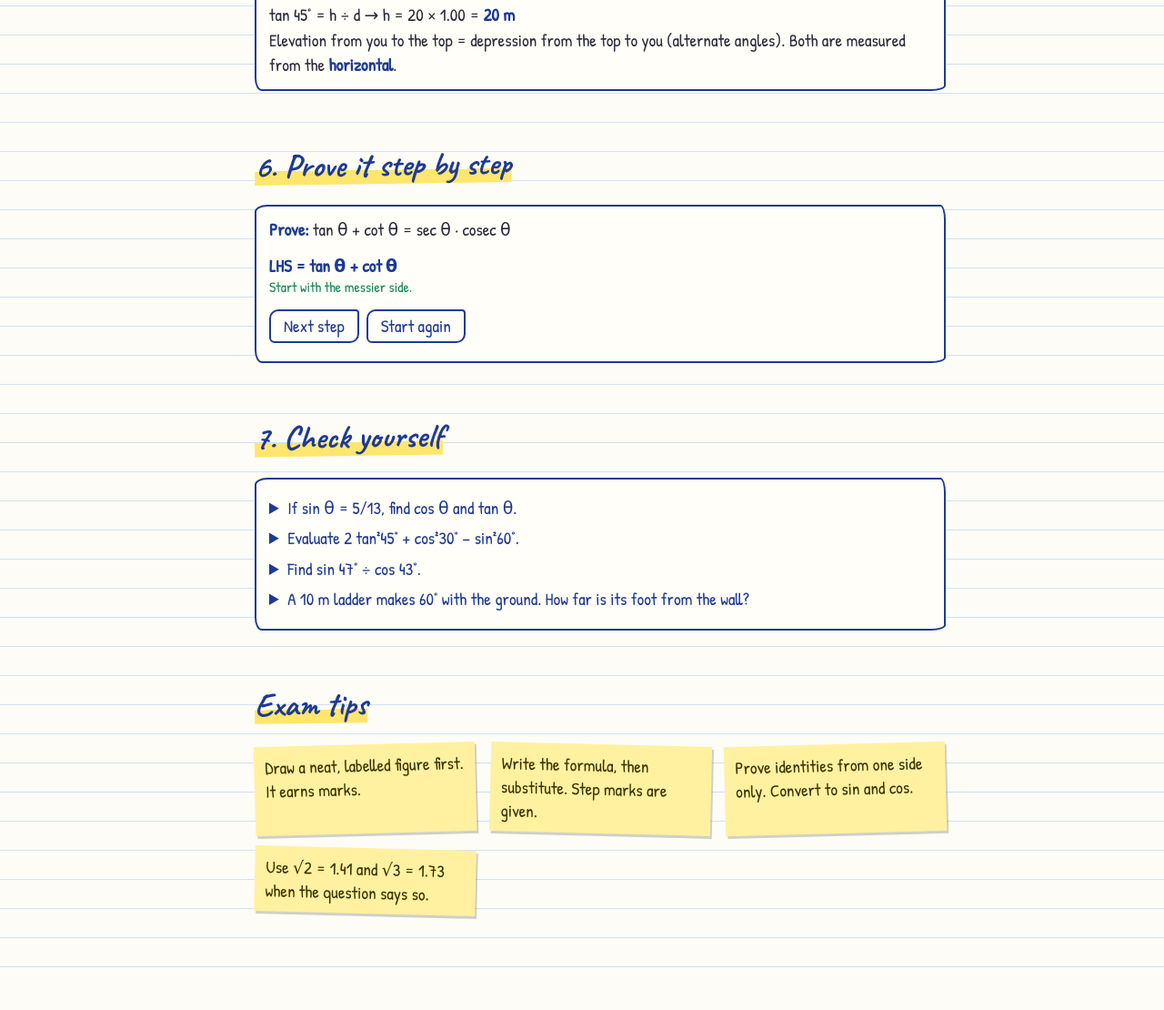
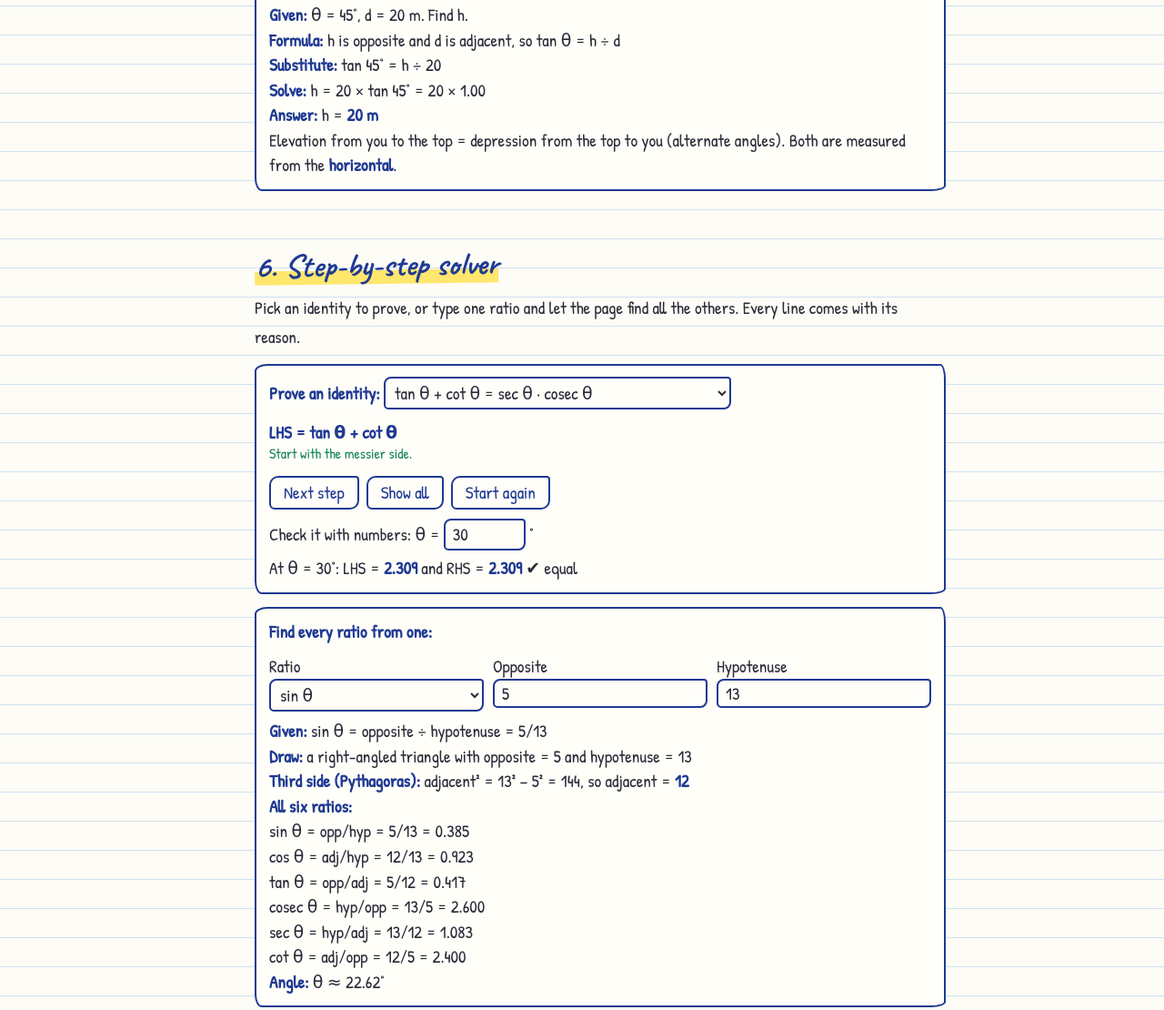
Before and after one commit to pramod19415-ai/SSC_things, a plain HTML site: page index.html in a window 1280 px wide. Shown: the part 3961-5071 px from the top of the page at 91% size. Before the commit the page ends 5029 px from the top, so only its background shows below. Drawn offline with Linux system fonts and the light colour scheme.

Commit message:
Add files via upload

```diff
--- a/index.html
+++ b/index.html
@@ -32,14 +32,14 @@ th{color:var(--ink)}
 td button{width:100%;border:0;border-radius:0;background:transparent;padding:4px 2px;color:var(--ink)}
 td button.q{background:var(--hl);color:var(--tx)}
 .pf li{opacity:0;max-height:0;overflow:hidden;transition:.3s}
-.pf li.s{opacity:1;max-height:90px}
+.pf li.s{opacity:1;max-height:220px}
 .pf{list-style:none;padding:0;margin:8px 0}
 .pf small{display:block;color:var(--adj);line-height:20px;margin-bottom:6px}
 details{margin:6px 0}summary{cursor:pointer;color:var(--ink)}
 .notes{display:grid;grid-template-columns:repeat(auto-fit,minmax(190px,1fr));gap:16px;margin-top:14px}
 .notes p{background:var(--note);color:var(--nt);padding:10px 12px;margin:0;line-height:26px;box-shadow:2px 3px 0 rgba(0,0,0,.18);transform:rotate(-1.5deg)}
 .notes p:nth-child(even){transform:rotate(1.4deg)}
-.io{display:grid;grid-template-columns:repeat(3,1fr);gap:10px;margin:8px 0}.io label{line-height:24px}input[type=number]{font:inherit;width:100%;box-sizing:border-box;color:var(--tx);background:var(--card);border:2px solid var(--ink);border-radius:8px 4px 8px 5px;padding:2px 8px;margin-top:2px}input[readonly]{background:var(--hl);color:var(--tx);font-weight:bold}
+.io{display:grid;grid-template-columns:repeat(3,1fr);gap:10px;margin:8px 0}.io label{line-height:24px}input[type=number]{font:inherit;width:100%;box-sizing:border-box;color:var(--tx);background:var(--card);border:2px solid var(--ink);border-radius:8px 4px 8px 5px;padding:2px 8px;margin-top:2px}input[readonly]{background:var(--hl);color:var(--tx);font-weight:bold}select{font:inherit;color:var(--tx);background:var(--card);border:2px solid var(--ink);border-radius:8px 4px 8px 5px;padding:2px 6px;max-width:100%}.io select{width:100%;margin-top:2px}
 @media(max-width:520px){body{font-size:18px}main{padding-left:50px}h1{font-size:46px}.io{grid-template-columns:1fr}}
 </style></head><body><main>
 <h1>Trigonometry, made easy</h1>
@@ -98,9 +98,14 @@ details{margin:6px 0}summary{cursor:pointer;color:var(--ink)}
 <p id="hr" style="margin:6px 0 0" aria-live="polite"></p>
 <p style="margin:0">Elevation from you to the top = depression from the top to you (alternate angles). Both are measured from the <b>horizontal</b>.</p></div>
 
-<h2>6. Prove it step by step</h2>
-<div class="card"><p><b>Prove:</b> tan θ + cot θ = sec θ · cosec θ</p>
-<ol class="pf" id="pf"></ol><div class="btns"><button id="pn">Next step</button><button id="pr">Start again</button></div></div>
+<h2>6. Step-by-step solver</h2>
+<p>Pick an identity to prove, or type one ratio and let the page find all the others. Every line comes with its reason.</p>
+<div class="card"><p><b>Prove an identity:</b> <select id="ids" aria-label="Identity"></select></p>
+<ol class="pf" id="pf"></ol><div class="btns"><button id="pn">Next step</button><button id="pa">Show all</button><button id="pr">Start again</button></div>
+<label>Check it with numbers: θ = <input id="ck" type="number" min="1" max="89" step="any" value="30" inputmode="decimal" style="width:90px"> °</label><p id="cr" style="margin:6px 0 0"></p></div>
+<div class="card"><p><b>Find every ratio from one:</b></p>
+<div class="io"><label>Ratio<select id="rk"><option value="sin">sin θ</option><option value="cos">cos θ</option><option value="tan">tan θ</option></select></label><label id="l1">Opposite<input id="r1" type="number" min="0" step="any" value="5" inputmode="decimal"></label><label id="l2">Hypotenuse<input id="r2" type="number" min="0" step="any" value="13" inputmode="decimal"></label></div>
+<p id="rs" aria-live="polite" style="margin:6px 0 0"></p></div>
 
 <h2>7. Check yourself</h2>
 <div class="card">
@@ -150,13 +155,34 @@ $('ea').setAttribute('d',`M${40+q} 250A${q} ${q} 0 0 0 ${40+q*Math.cos(a)} ${250
 L('dl',[x,y],[Math.max(2,x-60),y]);$('da').setAttribute('d',`M${x-q} ${y}A${q} ${q} 0 0 0 ${x-q*Math.cos(a)} ${y+q*Math.sin(a)}`);
 const z=$('dp').checked?'':'none';$('dg').style.display=z;$('dt').style.display=z;P('dt',Math.max(4,x-110),y-8);
 P('dd',(40+x)/2,268);$('dd').textContent=`d = ${fx(d)} m`;P('hh2',x-8,(250+y)/2);$('hh2').textContent=`h = ${fx(h)} m`;
-r.innerHTML=md=='h'?`tan ${fx(t)}° = h ÷ d → h = ${fx(d)} × ${tn} = <b>${fx(h)} m</b>`:md=='d'?`tan ${fx(t)}° = h ÷ d → d = ${fx(h)} ÷ ${tn} = <b>${fx(d)} m</b>`:`tan θ = h ÷ d = ${fx(h)} ÷ ${fx(d)} = ${tn} → θ = <b>${fx(t)}°</b>`}
+const ex={30:'1/√3 = ',60:'√3 = '}[fx(t)]||'',tx=ex+tn,J=l=>l.map(x=>`<b>${x[0]}:</b> ${x[1]}`).join('<br>'),F=['Formula','h is opposite and d is adjacent, so tan θ = h ÷ d'];
+r.innerHTML=J(md=='h'?[['Given',`θ = ${fx(t)}°, d = ${fx(d)} m. Find h.`],F,['Substitute',`tan ${fx(t)}° = h ÷ ${fx(d)}`],['Solve',`h = ${fx(d)} × tan ${fx(t)}° = ${fx(d)} × ${tx}`],['Answer',`h = <b>${fx(h)} m</b>`]]:md=='d'?[['Given',`θ = ${fx(t)}°, h = ${fx(h)} m. Find d.`],F,['Substitute',`tan ${fx(t)}° = ${fx(h)} ÷ d`],['Solve',`d = ${fx(h)} ÷ tan ${fx(t)}° = ${fx(h)} ÷ ${tx}`],['Answer',`d = <b>${fx(d)} m</b>`]]:[['Given',`h = ${fx(h)} m, d = ${fx(d)} m. Find θ.`],F,['Substitute',`tan θ = ${fx(h)} ÷ ${fx(d)}`],['Solve',`tan θ = ${tn}, so θ = tan⁻¹(${tn})`],['Answer',`θ = <b>${fx(t)}°</b>`]])}
 $('na').oninput=$('nd').oninput=$('nh').oninput=$('dp').oninput=ht;
 $('ea2').oninput=()=>{$('na').value=$('ea2').value;ht()};$('ed').oninput=()=>{$('nd').value=$('ed').value;ht()};
 $('fm2').onclick=e=>{const m=e.target.dataset.m;if(m){md=m;[...$('fm2').querySelectorAll('button')].forEach(b=>b.classList.toggle('on',b===e.target));ht()}};
-const S=[['LHS = tan θ + cot θ','Start with the messier side.'],['= sin θ/cos θ + cos θ/sin θ','Turn everything into sin and cos.'],['= (sin²θ + cos²θ) / (sin θ · cos θ)','Take the common denominator.'],['= 1 / (sin θ · cos θ)','Use sin²θ + cos²θ = 1.'],['= (1/cos θ) × (1/sin θ) = sec θ · cosec θ = RHS ✔','Split it and flip each part. Hence proved.']];let n=0;
+let S=[['LHS = tan θ + cot θ','Start with the messier side.'],['= sin θ/cos θ + cos θ/sin θ','Turn everything into sin and cos.'],['= (sin²θ + cos²θ) / (sin θ · cos θ)','Take the common denominator.'],['= 1 / (sin θ · cos θ)','Use sin²θ + cos²θ = 1.'],['= (1/cos θ) × (1/sin θ) = sec θ · cosec θ = RHS ✔','Split it and flip each part. Hence proved.']];let n=0;
 $('pf').innerHTML=S.map(s=>`<li><b>${s[0]}</b><small>${s[1]}</small></li>`).join('');
 const up=()=>[...$('pf').children].forEach((l,i)=>l.classList.toggle('s',i<n));
-$('pn').onclick=()=>{n=Math.min(5,n+1);up()};$('pr').onclick=()=>{n=0;up()};
-tri();ht();n=1;up();
+$('pn').onclick=()=>{n=Math.min(S.length,n+1);up()};$('pr').onclick=()=>{n=0;up()};
+const sn=t=>Math.sin(t*R),cs=t=>Math.cos(t*R);
+const IDS=[{n:'tan θ + cot θ = sec θ · cosec θ',s:S,f:t=>{const s=sn(t),c=cs(t);return[s/c+c/s,1/c/s]}},
+{n:'(1 − cos²θ)(1 + cot²θ) = 1',s:[['LHS = (1 − cos²θ)(1 + cot²θ)','Start with the LHS.'],['= sin²θ × cosec²θ','1 − cos²θ = sin²θ and 1 + cot²θ = cosec²θ (identities).'],['= sin²θ × 1/sin²θ','cosec θ = 1/sin θ.'],['= 1 = RHS ✔','Cancel. Hence proved.']],f:t=>{const s=sn(t),c=cs(t);return[(1-c*c)*(1+c*c/s/s),1]}},
+{n:'sec θ − cos θ = sin θ · tan θ',s:[['LHS = sec θ − cos θ','Start with the LHS.'],['= 1/cos θ − cos θ','sec θ = 1/cos θ.'],['= (1 − cos²θ)/cos θ','Common denominator.'],['= sin²θ/cos θ','1 − cos²θ = sin²θ.'],['= sin θ × (sin θ/cos θ) = sin θ · tan θ = RHS ✔','Split it. Hence proved.']],f:t=>{const s=sn(t),c=cs(t);return[1/c-c,s*s/c]}},
+{n:'(sin θ + cos θ)² + (sin θ − cos θ)² = 2',s:[['LHS = (sin θ + cos θ)² + (sin θ − cos θ)²','Start with the LHS.'],['= sin²θ + 2 sin θ cos θ + cos²θ + sin²θ − 2 sin θ cos θ + cos²θ','Expand with (a ± b)².'],['= 2 sin²θ + 2 cos²θ','The middle terms cancel.'],['= 2(sin²θ + cos²θ) = 2 × 1 = 2 = RHS ✔','Take 2 common and use the identity.']],f:t=>{const s=sn(t),c=cs(t);return[(s+c)**2+(s-c)**2,2]}},
+{n:'sin θ/(1 + cos θ) + (1 + cos θ)/sin θ = 2 cosec θ',s:[['LHS = sin θ/(1 + cos θ) + (1 + cos θ)/sin θ','Start with the LHS.'],['= (sin²θ + (1 + cos θ)²) / (sin θ (1 + cos θ))','Common denominator.'],['= (sin²θ + 1 + 2cos θ + cos²θ) / (sin θ (1 + cos θ))','Expand (1 + cos θ)².'],['= (2 + 2cos θ) / (sin θ (1 + cos θ))','sin²θ + cos²θ = 1, so the top becomes 1 + 1 + 2cos θ.'],['= 2(1 + cos θ) / (sin θ (1 + cos θ)) = 2/sin θ = 2 cosec θ = RHS ✔','Cancel (1 + cos θ). Hence proved.']],f:t=>{const s=sn(t),c=cs(t);return[s/(1+c)+(1+c)/s,2/s]}}];
+function chk(){const k=IDS[+$('ids').value],t=+$('ck').value;if(!(t>0&&t<90)){$('cr').textContent='Enter an angle between 0° and 90°.';return}const[a,b]=k.f(t);$('cr').innerHTML=`At θ = ${fx(t)}°: LHS = <b>${a.toFixed(3)}</b> and RHS = <b>${b.toFixed(3)}</b> ${Math.abs(a-b)<1e-9?'✔ equal':'✘ not equal'}`}
+function lp(i){S=IDS[i].s;$('pf').innerHTML=S.map(s=>`<li><b>${s[0]}</b><small>${s[1]}</small></li>`).join('');n=1;up();chk()}
+$('ids').innerHTML=IDS.map((k,i)=>`<option value="${i}">${k.n}</option>`).join('');
+$('ids').onchange=()=>lp(+$('ids').value);$('ck').oninput=chk;$('pa').onclick=()=>{n=S.length;up()};
+const RN={sin:['Opposite','Hypotenuse'],cos:['Adjacent','Hypotenuse'],tan:['Opposite','Adjacent']},sq=v=>{const r=Math.sqrt(v);return Math.abs(r-Math.round(r))<1e-9?[''+Math.round(r),r]:['√'+fx(v),r]};
+function fr(){const k=$('rk').value,a=+$('r1').value,b=+$('r2').value,nm=RN[k],o=$('rs'),n0=nm[0].toLowerCase(),n1=nm[1].toLowerCase();$('l1').firstChild.textContent=nm[0];$('l2').firstChild.textContent=nm[1];
+if(!(a>0&&b>0)||(k!='tan'&&a>=b)){o.textContent=k=='tan'?'Enter two values above 0.':'Enter two values above 0, with the hypotenuse larger than the other side.';return}
+let O,A,H,st;
+if(k=='sin'){O=[fx(a),a];H=[fx(b),b];const v=b*b-a*a;A=sq(v);st=`adjacent² = ${fx(b)}² − ${fx(a)}² = ${fx(v)}, so adjacent = <b>${A[0]}</b>`}
+else if(k=='cos'){A=[fx(a),a];H=[fx(b),b];const v=b*b-a*a;O=sq(v);st=`opposite² = ${fx(b)}² − ${fx(a)}² = ${fx(v)}, so opposite = <b>${O[0]}</b>`}
+else{O=[fx(a),a];A=[fx(b),b];const v=a*a+b*b;H=sq(v);st=`hypotenuse² = ${fx(a)}² + ${fx(b)}² = ${fx(v)}, so hypotenuse = <b>${H[0]}</b>`}
+const q=(x,y)=>`${x[0]}/${y[0]} = ${(x[1]/y[1]).toFixed(3)}`;
+o.innerHTML=`<b>Given:</b> ${k} θ = ${n0} ÷ ${n1} = ${fx(a)}/${fx(b)}<br><b>Draw:</b> a right-angled triangle with ${n0} = ${fx(a)} and ${n1} = ${fx(b)}<br><b>Third side (Pythagoras):</b> ${st}<br><b>All six ratios:</b><br>sin θ = opp/hyp = ${q(O,H)}<br>cos θ = adj/hyp = ${q(A,H)}<br>tan θ = opp/adj = ${q(O,A)}<br>cosec θ = hyp/opp = ${q(H,O)}<br>sec θ = hyp/adj = ${q(H,A)}<br>cot θ = adj/opp = ${q(A,O)}<br><b>Angle:</b> θ ≈ ${fx(Math.atan2(O[1],A[1])/R)}°`}
+$('rk').onchange=()=>{[$('r1').value,$('r2').value]=({sin:[5,13],cos:[12,13],tan:[5,12]})[$('rk').value];fr()};$('r1').oninput=fr;$('r2').oninput=fr;
+tri();ht();lp(0);fr();
 </script></body></html>
```
